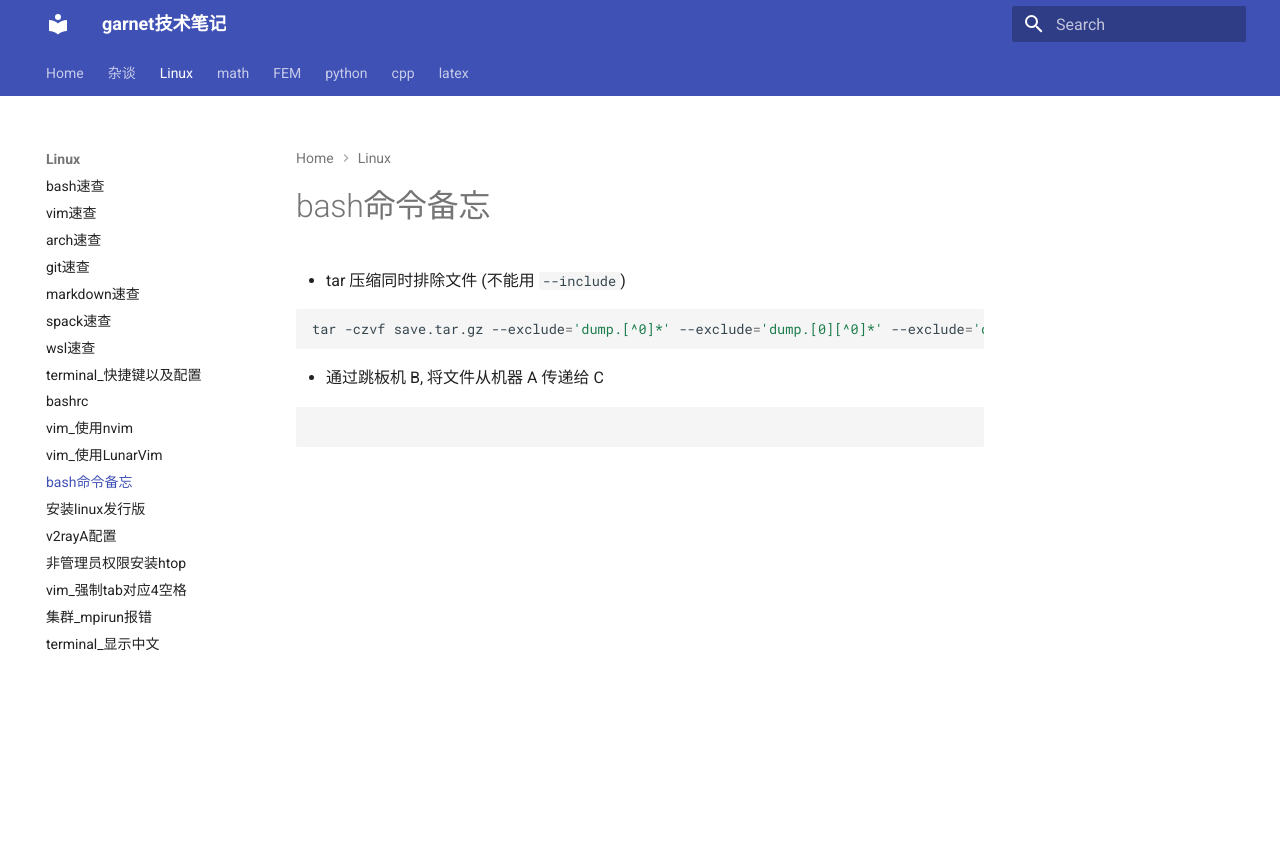
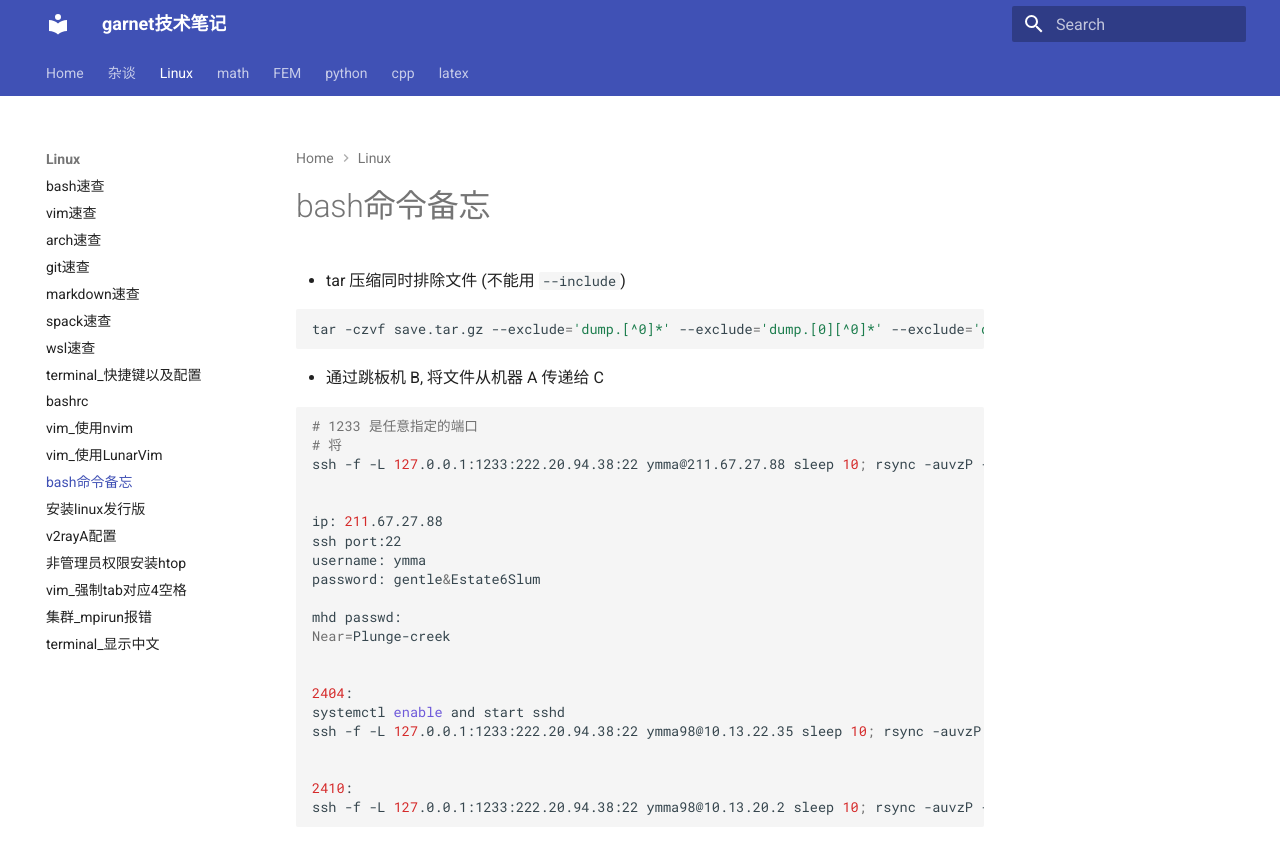
Before and after one commit to ymma98/technotes, an MkDocs documentation site: the page built from docs/Linux/bash命令备忘.md, in a window 1280 px wide. Shown: the top 854 px of the page. Built offline with MkDocs 1.6.1 and Material for MkDocs 9.7.7, drawn with Linux system fonts in a browser that asks for light colours.

Commit message:
docs/Linux/bash命令备忘.md updated from https://stackedit.cn/

````diff
--- a/docs/Linux/bash命令备忘.md
+++ b/docs/Linux/bash命令备忘.md
@@ -9,9 +9,30 @@ tar -czvf save.tar.gz --exclude='dump.[^0]*' --exclude='dump.[0][^0]*' --exclude
 * 通过跳板机 B, 将文件从机器 A 传递给 C
 
 ```bash
+# 1233 是任意指定的端口
+# 将
+ssh -f -L 127.0.0.1:1233:222.20.94.38:22 ymma@211.67.27.88 sleep 10; rsync -auvzP -e 'ssh -p 1233' prj_compression/compress14_paper_20220521/paper_referee_NF_20221119 ymma@127.0.0.1:~
+
+
+ip: 211.67.27.88
+ssh port:22
+username: ymma
+password: gentle&Estate6Slum
+
+mhd passwd:
+Near=Plunge-creek
+
+
+2404:
+systemctl enable and start sshd
+ssh -f -L 127.0.0.1:1233:222.20.94.38:22 ymma98@10.13.22.35 sleep 10; rsync -auvzP -e 'ssh -p 1233' pubbak  ymma@127.0.0.1:~/lvdata/
+
+
+2410:
+ssh -f -L 127.0.0.1:1233:222.20.94.38:22 ymma98@10.13.20.2 sleep 10; rsync -auvzP -e 'ssh -p 1233' /home/ymma/00backupFinal/01_backup190/04_stab ymma@127.0.0.1:/home/ymma/lvdata/00backupFinal/01_backup190/
 
 ```
 
 <!--stackedit_data:
-eyJoaXN0b3J5IjpbMTQ1MDIwMjk4NSwtMTk3MzAyMjg0MF19
+eyJoaXN0b3J5IjpbMTk0OTg0Mzc0NiwtMTk3MzAyMjg0MF19
 -->
````
